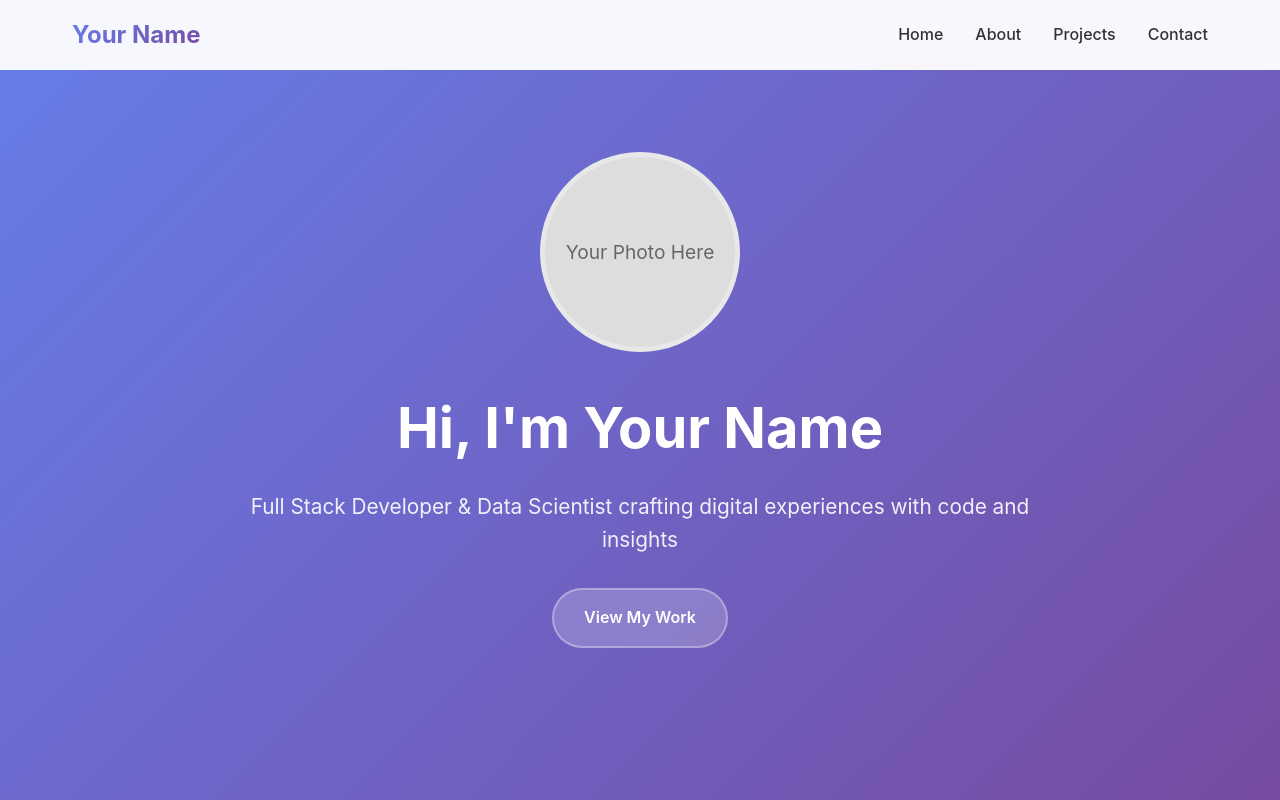
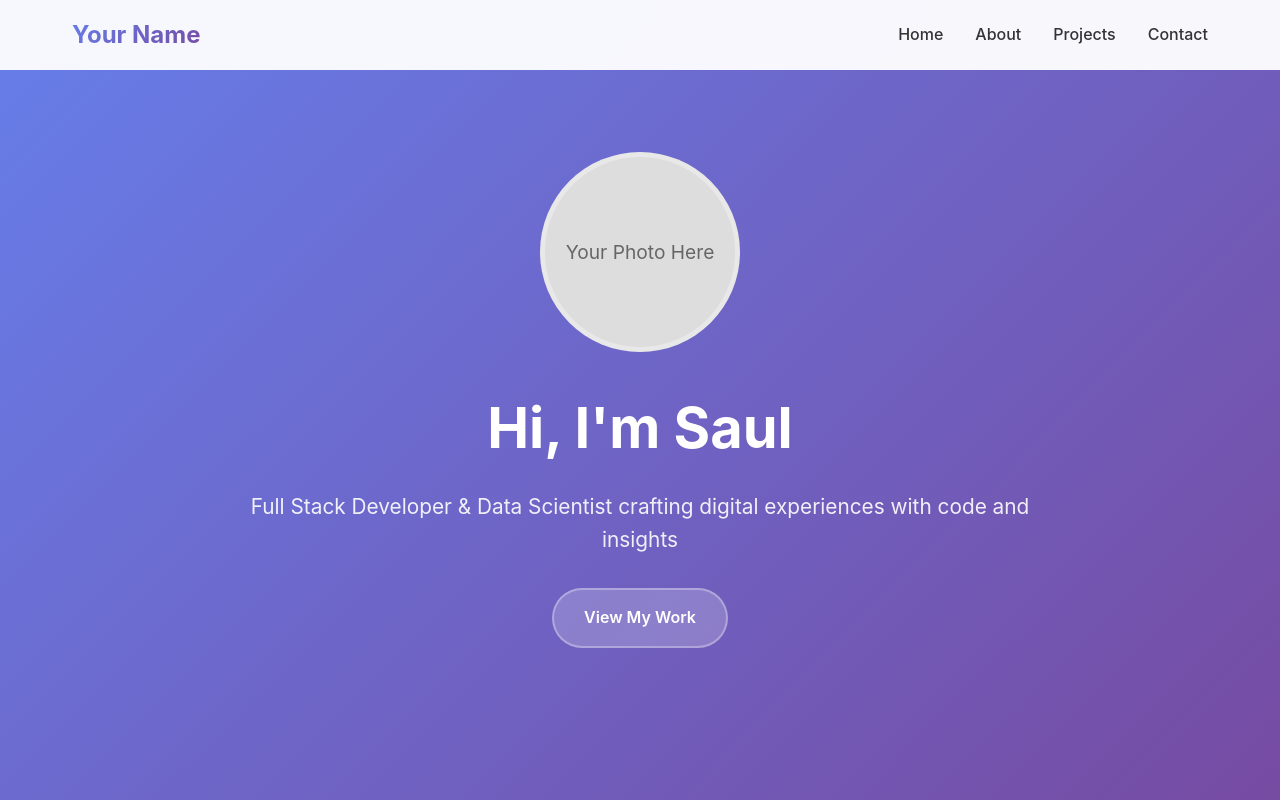
Before and after one commit to SaulMor/portfolio, a plain HTML site: page index.html in a window 1280 px wide. Shown: the top 800 px of the page. Drawn offline with Linux system fonts and the light colour scheme.

Commit message:
Add name

```diff
--- a/index.html
+++ b/index.html
@@ -475,7 +475,7 @@
     <section id="home" class="hero">
         <div class="hero-content">
             <div class="profile-image">Your Photo Here</div>
-            <h1>Hi, I'm Your Name</h1>
+            <h1>Hi, I'm Saul</h1>
             <p>Full Stack Developer & Data Scientist crafting digital experiences with code and insights</p>
             <a href="#projects" class="cta-button">View My Work</a>
         </div>
```
